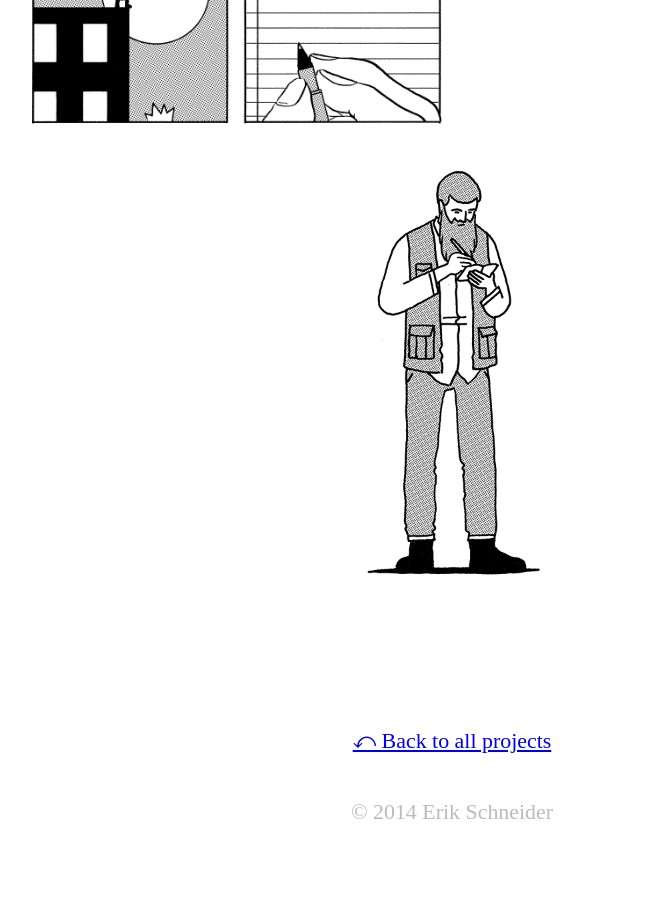
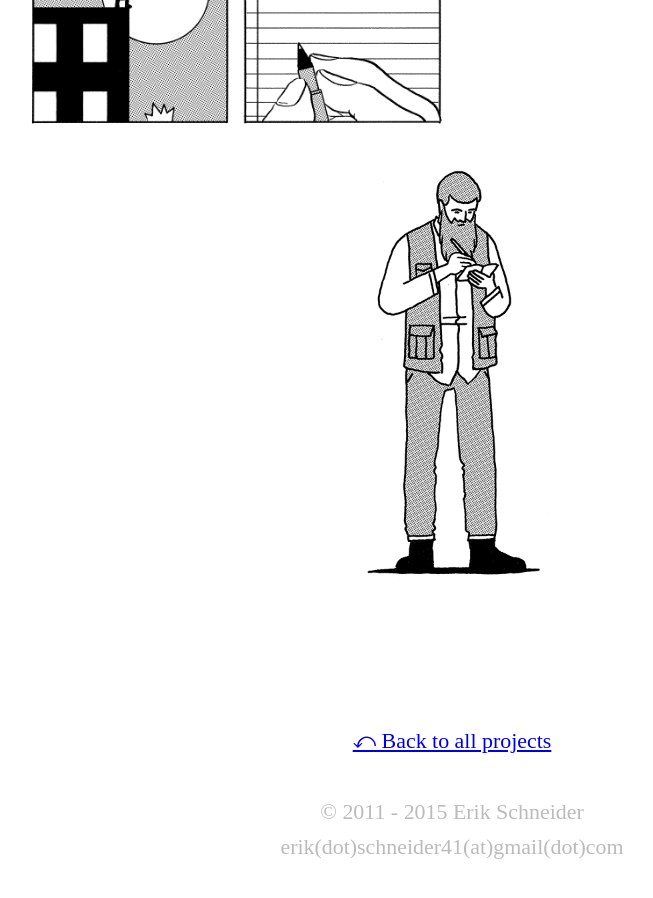
Before and after one commit to schneiderik/schneiderik, a Jekyll site: the page built from to-do.html, in a window 1280 px wide and 900 px high, scrolled down 3410 px. Shown: the whole window, without its empty margins (188-841 px from the left). Built offline with Jekyll 4.4.1, drawn with Linux system fonts in a browser that asks for light colours; some web fonts are replaced; before the commit the page ends 4275 px from its top, so only the background shows below that.

Commit message:
update project footer

```diff
--- a/_layouts/project.html
+++ b/_layouts/project.html
@@ -15,7 +15,11 @@
     </section>
     <footer>
       <a href="/">&#x293A; Back to all projects</a>
-      <p>&copy; 2014 Erik Schneider</p>
+      <p>
+        &copy; 2011 - 2015 Erik Schneider
+        <br/>
+        erik(dot)schneider41(at)gmail(dot)com
+      </p>
     </footer>
 
     {% include page_close.html %}
```
